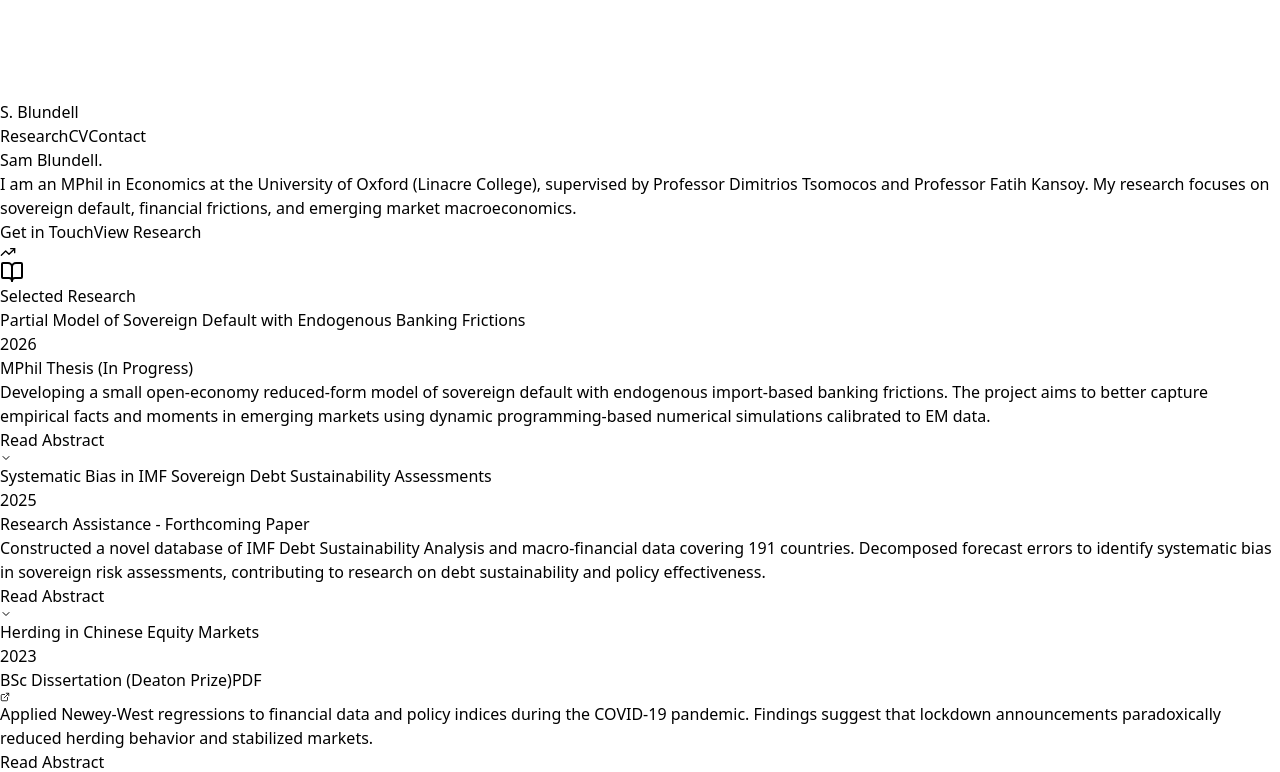
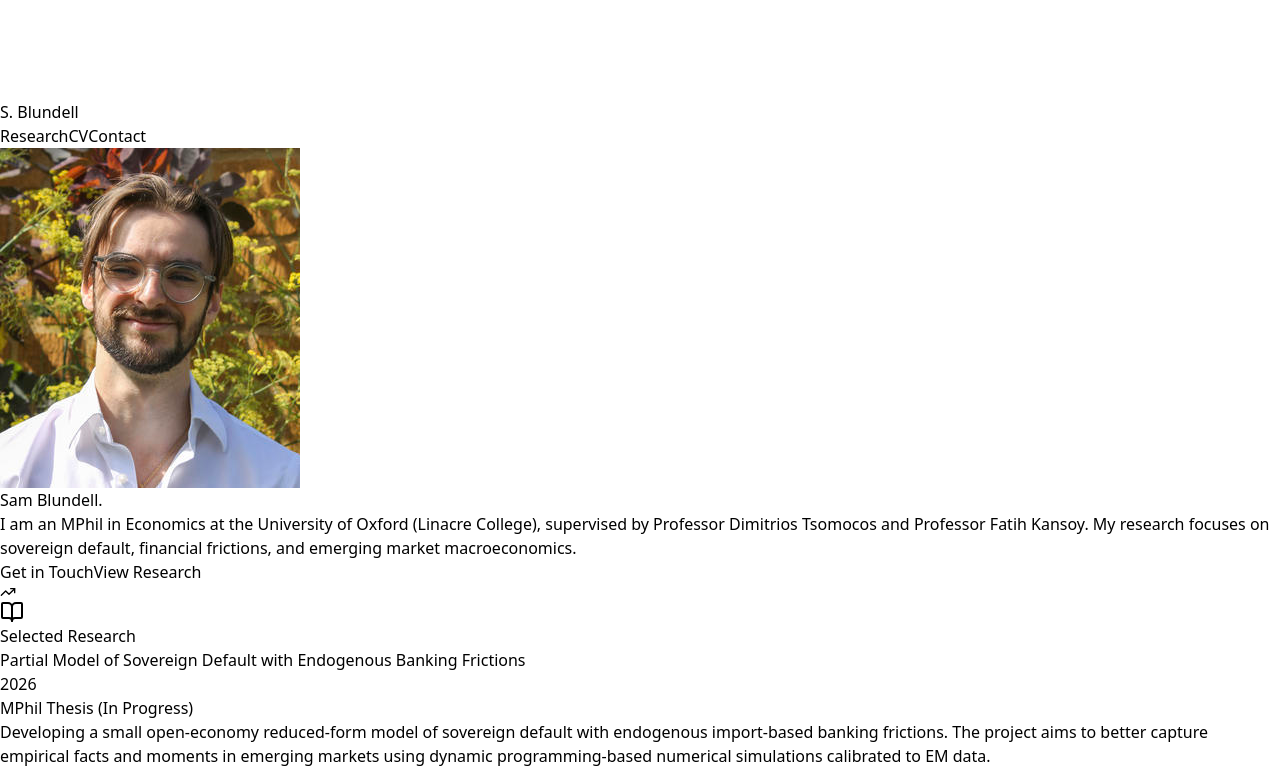
Before and after one commit to SLBlundell/sam-blundell, a React (Vite) app: page / in a window 1280 px wide. Shown: the part 668-1440 px from the top of the page. Built offline with nearby package versions, Linux system fonts and the light colour scheme.

Commit message:
photo added

```diff
--- a/src/App.jsx
+++ b/src/App.jsx
@@ -1,4 +1,4 @@
-import React, { useState, useEffect, useRef } from 'react';
+import React, { useState, useEffect, useRef, useMemo } from 'react';
 import { BookOpen, FileText, Mail, Github, Linkedin, TrendingUp, Anchor, ChevronDown, ExternalLink, Download } from 'lucide-react';
 
 // --- Components ---
@@ -140,7 +140,7 @@ const HeroGraph = () => {
         const next = current + (targetSpread - current) * 0.08;
         spreadsRef.current[i] = next;
 
-        // Base Shape Calculation
+        // Base Shape Calculation - REVERTED TO TIGHTER CURVE
         const normX = (x - 500) / 500;
         const mainY = 480 - 300 * Math.pow(Math.abs(normX), 2.2);
 
@@ -279,18 +279,31 @@ export default function App() {
       {/* --- HERO SECTION --- */}
       <Section id="home" className="min-h-screen flex flex-col justify-center items-center text-center">
         <FadeIn>
-          <h1 className="font-serif text-5xl md:text-8xl mb-6 text-stone-900 tracking-tight leading-none">
+          {/* Reverted layout container to remove relative z-20 */}
+          <div className="flex flex-col md:flex-row items-center gap-8 md:gap-12 max-w-6xl mx-auto">
+
+            {/* Profile Image */}
+            <div className="shrink-0 relative group">
+              <div className="absolute -inset-1 bg-gradient-to-tr from-stone-300 to-stone-100 rounded-2xl blur opacity-25 group-hover:opacity-50 transition duration-1000"></div>
+              <img
+                src="blundell_sam_1674614.jpg"
+                alt="Sam Blundell"
+                className="relative w-48 h-48 md:w-64 md:h-64 object-cover rounded-2xl shadow-xl grayscale-[10%] hover:grayscale-0 transition-all duration-500"
+              />
+            </div>
+
+            {/* Text Content */}
+            <div className="text-center md:text-left">
+              <h1 className="font-serif text-4xl md:text-6xl mb-6 text-stone-900 tracking-tight leading-none">
                 <span className="font-normal">Sam</span> <span className="italic text-stone-700">Blundell.</span>
               </h1>
-        </FadeIn>
 
-        <FadeIn delay={200}>
-          <div className="max-w-lg mx-auto border-t border-stone-300 pt-6">
-            <p className="font-sans text-lg text-stone-700 leading-relaxed mb-6">
+              <div className="max-w-lg border-t border-stone-300 pt-6">
+                <p className="font-sans text-base md:text-lg text-stone-700 leading-relaxed mb-6">
                   I am an MPhil in Economics at the <span className="font-semibold text-stone-900">University of Oxford</span> (Linacre College), supervised by <a href="https://www.sbs.ox.ac.uk/about-us/people/dimitrios-tsomocos" target="_blank" rel="noopener noreferrer" className="underline decoration-stone-400 hover:text-stone-900 hover:decoration-stone-900 transition-all">Professor Dimitrios Tsomocos</a> and <a href="https://fatih.ai/" target="_blank" rel="noopener noreferrer" className="underline decoration-stone-400 hover:text-stone-900 hover:decoration-stone-900 transition-all">Professor Fatih Kansoy</a>.
                   My research focuses on sovereign default, financial frictions, and emerging market macroeconomics.
                 </p>
-            <div className="flex justify-center gap-4">
+                <div className="flex justify-center md:justify-start gap-4">
                   <a href="#contact" className="px-6 py-2 border border-stone-800 text-stone-800 text-sm font-medium hover:bg-stone-800 hover:text-[#F2F0E9] transition-all">
                     Get in Touch
                   </a>
@@ -298,6 +311,9 @@ export default function App() {
                     View Research <TrendingUp size={16} />
                   </a>
                 </div>
+              </div>
+            </div>
+
           </div>
         </FadeIn>
       </Section>
```
Also changed, not shown: public/blundell_sam_1674614.jpg (added). Lines whose indentation alone changed are shown as unchanged.
